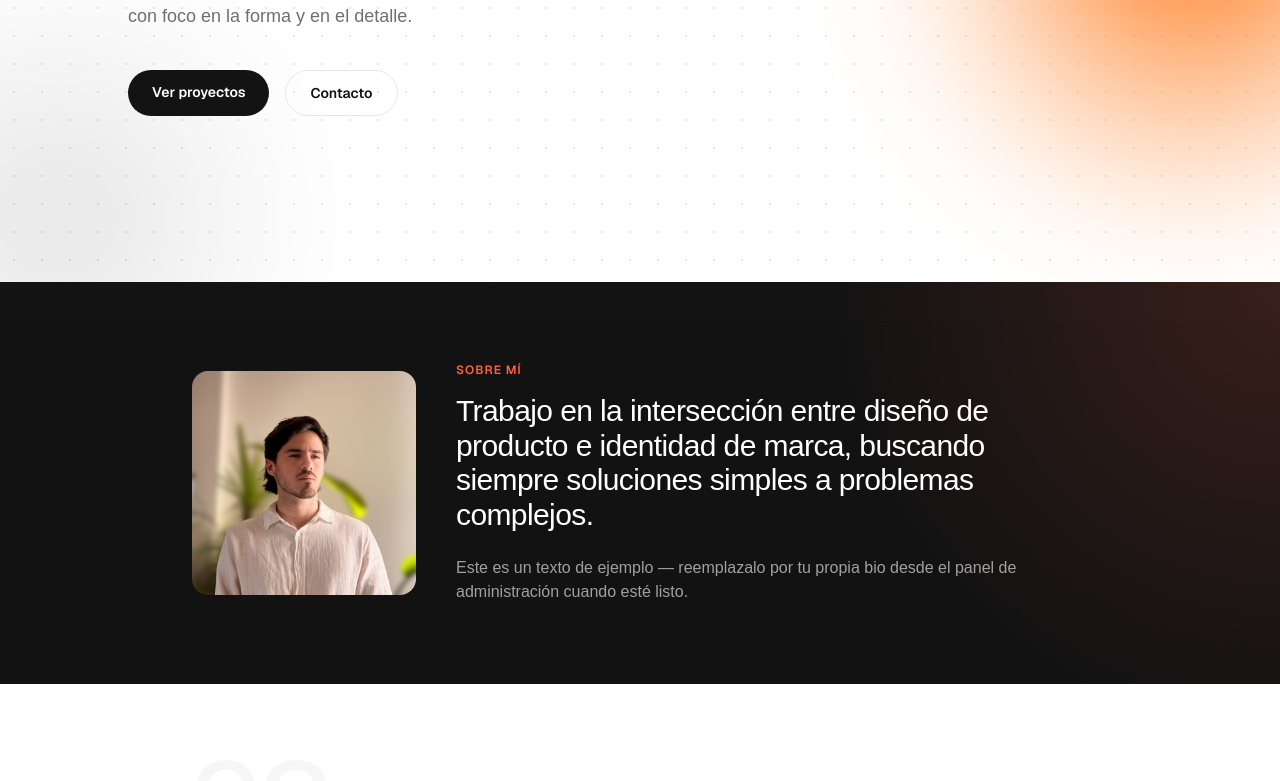
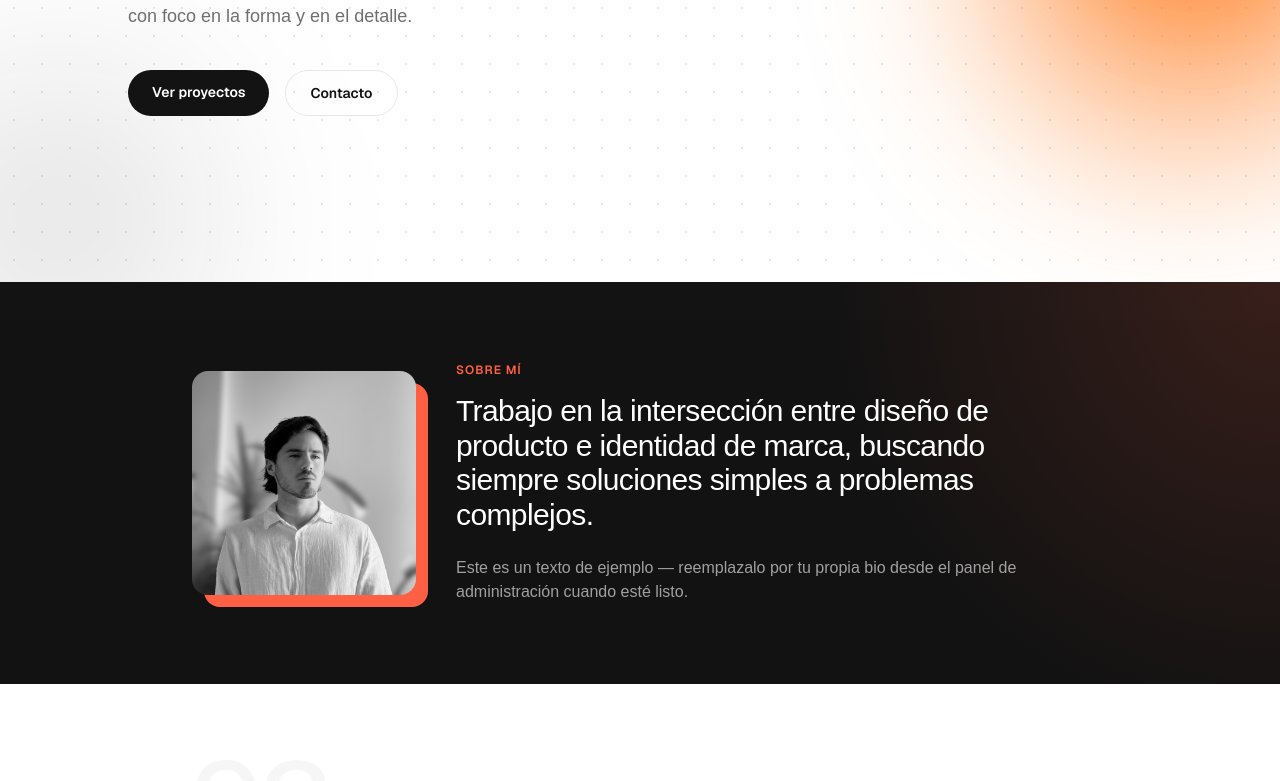
Before and after one commit to bautidelatorre/Portfolio, a Next.js app: page / in a window 1280 px wide. Shown: the part 479-1260 px from the top of the page. Built offline with nearby package versions, Linux system fonts and the light colour scheme; no server answers; the database is empty; a web font is replaced by a local one.

Commit message:
Add layered offset frame and grayscale-to-color hover on About photo
The headshot felt static. Adds an accent-colored block peeking out behind the photo (offset card look) and a grayscale-by-default -> full color on hover transition, tying into the site's existing accent color.

```diff
--- a/components/site/About.tsx
+++ b/components/site/About.tsx
@@ -9,13 +9,19 @@ export function About() {
         className="pointer-events-none absolute top-0 right-0 h-full w-1/2 bg-[radial-gradient(circle_at_top_right,rgba(255,96,68,0.16),transparent_60%)]"
       />
       <div className="relative mx-auto flex w-full max-w-5xl flex-col gap-10 px-6 sm:px-10 md:flex-row md:items-center lg:px-16 2xl:max-w-7xl 2xl:px-24">
+        <div className="group relative shrink-0">
+          <div
+            aria-hidden="true"
+            className="absolute -right-3 -bottom-3 h-48 w-48 rounded-2xl bg-accent transition-transform duration-500 group-hover:translate-x-1 group-hover:translate-y-1 sm:h-56 sm:w-56"
+          />
           <Image
             src="/foto-bautista.jpg"
             alt="Foto de Bautista"
             width={320}
             height={320}
-          className="h-48 w-48 shrink-0 rounded-2xl object-cover sm:h-56 sm:w-56"
+            className="relative h-48 w-48 rounded-2xl object-cover grayscale transition-all duration-500 group-hover:scale-[1.02] group-hover:grayscale-0 sm:h-56 sm:w-56"
           />
+        </div>
         <div>
           <SectionHeading index="01" label="Sobre mí" tone="dark" />
           <p className="mt-4 max-w-2xl text-2xl leading-[1.15] font-medium tracking-[-0.02em] sm:text-3xl">
```
Lines whose indentation alone changed are shown as unchanged.
